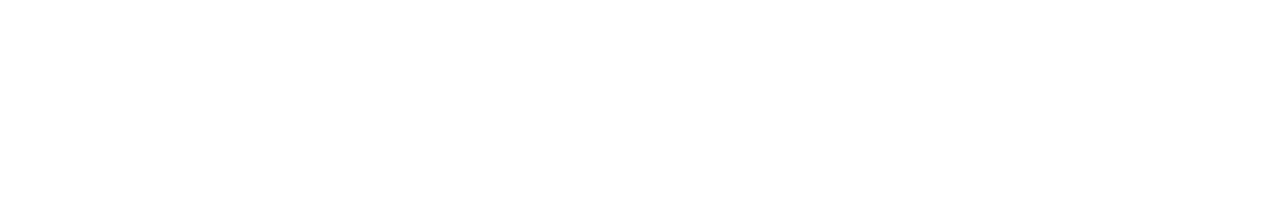
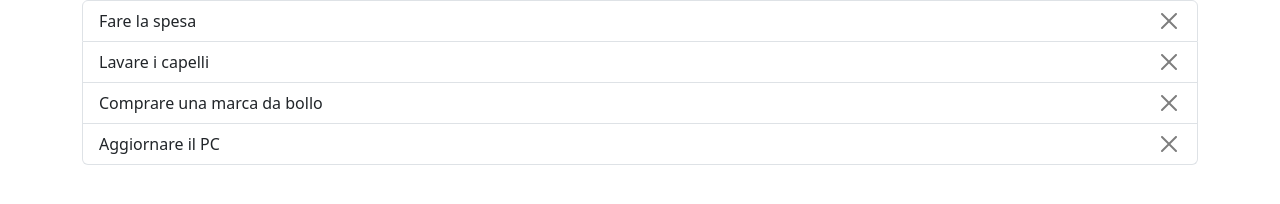
Before and after one commit to LukePadawalker/vue-todolist, a plain HTML site: page index.html in a window 1280 px wide. Drawn offline with nearby package versions, Linux system fonts and the light colour scheme.

Commit message:
milestone 1 done

```diff
--- a/index.html
+++ b/index.html
@@ -7,6 +7,7 @@
     <title>Vue Todolist</title>
 
     <!-- stile -->
+    <link href="https://cdn.jsdelivr.net/npm/bootstrap@5.3.2/dist/css/bootstrap.min.css" rel="stylesheet" integrity="sha384-T3c6CoIi6uLrA9TneNEoa7RxnatzjcDSCmG1MXxSR1GAsXEV/Dwwykc2MPK8M2HN" crossorigin="anonymous">
     <link rel="stylesheet" href="style.css">
 
     <!-- Vue -->
@@ -16,6 +17,26 @@
     <script defer src="script.js"></script>
 </head>
 <body>
+    <div id="root">
+        <div class="container">
+            <div class="row-col-6">
+                <ul class="list-group d-flex justify-content-center">
+                    <li class="list-group-item d-flex justify-content-between" v-for="task in tasks">{{task.text}}<button type="button" class="btn-close"></button></li>
+                </ul>
+            </div>
 
+        </div>
+
+
+
+
+
+
+
+
+
+
+
+    </div>
 </body>
 </html>
--- a/script.js
+++ b/script.js
@@ -3,12 +3,20 @@ console.log("Vue ok", Vue)
 const { createApp } = Vue;
 
 const app = createApp({
-    data() {
-        return tasks = [
+    data: () => ({
+        tasks: [
             { id: 1, done: false, text: 'Fare la spesa' },
             { id: 2, done: true, text: 'Lavare i capelli' },
             { id: 3, done: false, text: 'Comprare una marca da bollo' },
             { id: 4, done: false, text: 'Aggiornare il PC' }
         ]
+    }),
+    methods: {
+
     }
+
+
 })
+
+
+app.mount("#root");
```
